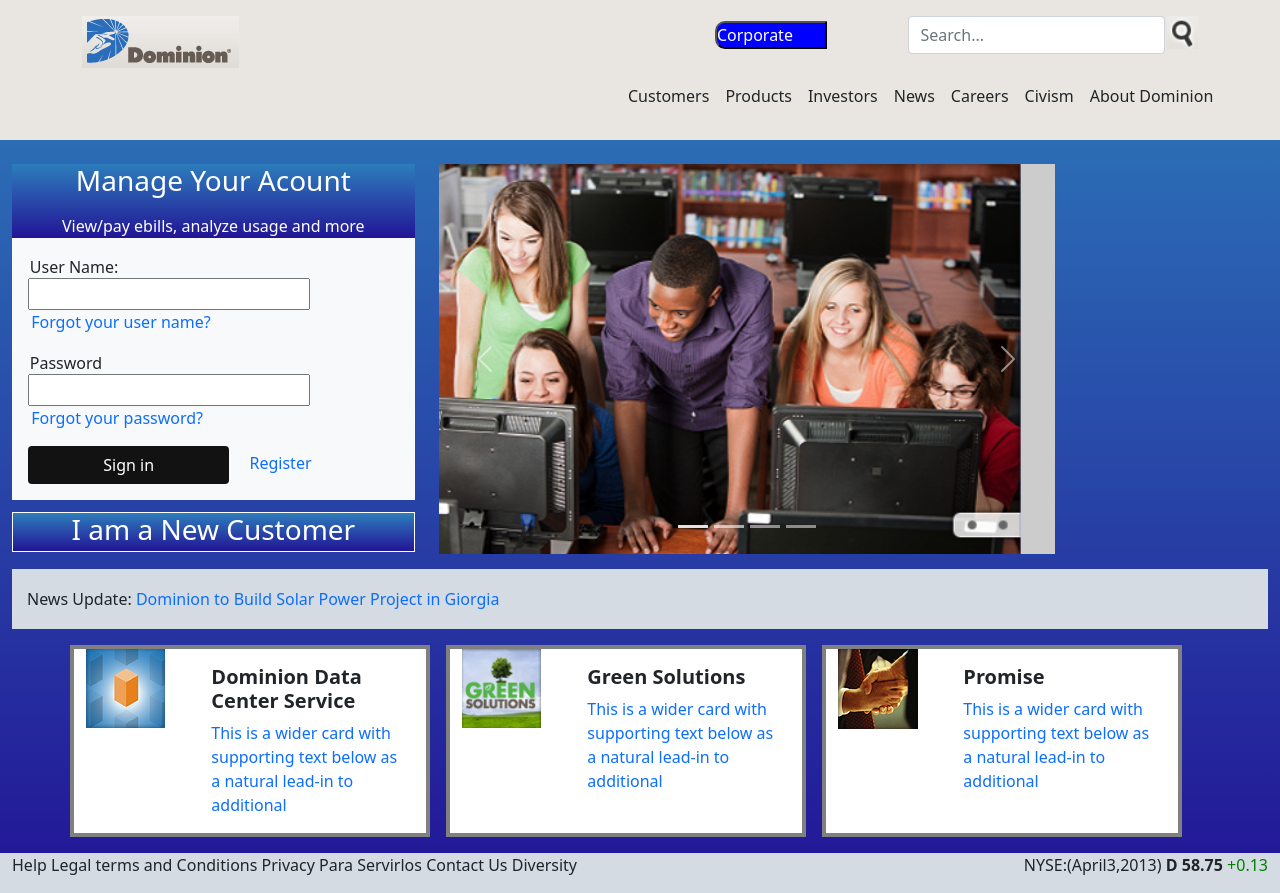
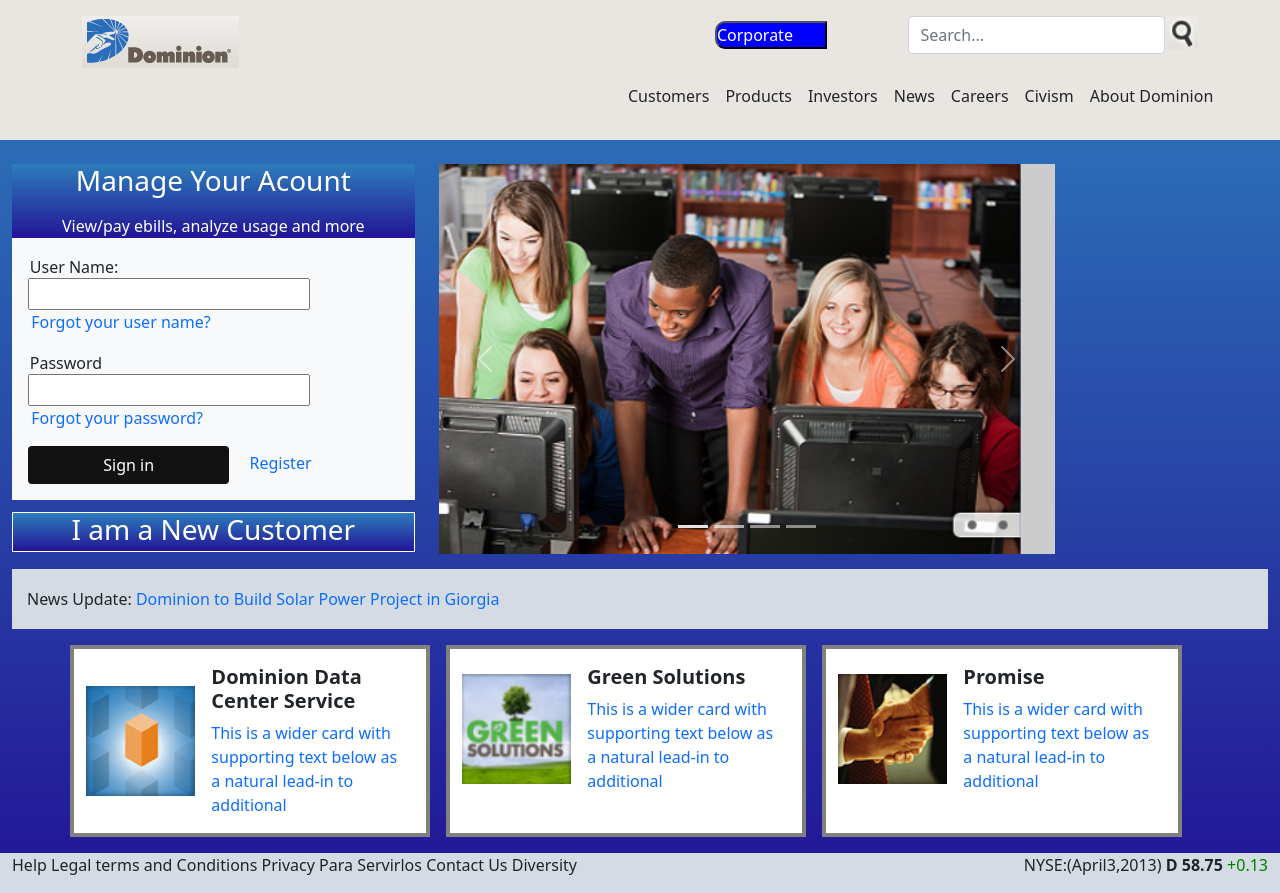
Before and after one commit to moniquin19/prueba_html_css, a plain HTML site: page index.html in a window 1280 px wide. Drawn offline with nearby package versions, Linux system fonts and the light colour scheme; placeholder pictures from the web are drawn by us.

Commit message:
pre-fin prueba

```diff
--- a/assets/css/style.css
+++ b/assets/css/style.css
@@ -99,8 +99,14 @@ label {
     border: 4px solid gray;
 }
 
-.card img {
-    vertical-align: middle;
+.box {
+    display: flex;
+    align-items: center;
+    justify-content: center;
+}
+
+.box .imagenes {
+    width: 120%;
 }
 
 
--- a/index.html
+++ b/index.html
@@ -106,8 +106,8 @@
                 <section class="row">
                     <div class="card mb-3 col-md-4" style="max-width: 360px;">
                         <div class="row g-0">
-                            <div class="col-md-4">
-                                <img src="assets/img/data_center.png" class="img" alt="...">
+                            <div class="col-md-4 box">
+                                <img src="assets/img/data_center.png" class="imagenes" alt="...">
                             </div>
                             <div class="col-md-8">
                                 <div class="card-body ">
@@ -119,8 +119,8 @@
                     </div>
                     <div class="card mb-3 col-md-4 mx-3" style="max-width: 360px; ">
                         <div class="row g-0 ">
-                            <div class="col-md-4 ">
-                                <img src="assets/img/green_solutions.png" class="img " alt="... ">
+                            <div class="col-md-4 box ">
+                                <img src="assets/img/green_solutions.png" class="imagenes" alt="... ">
                             </div>
                             <div class="col-md-8 ">
                                 <div class="card-body ">
@@ -132,8 +132,8 @@
                     </div>
                     <div class="card mb-3 col-md-4" style="max-width: 360px; ">
                         <div class="row g-0 ">
-                            <div class="col-md-4 ">
-                                <img src="assets/img/promise.png" class="img " alt="... ">
+                            <div class="col-md-4 box ">
+                                <img src="assets/img/promise.png" class="imagenes" alt="... ">
                             </div>
                             <div class="col-md-8 ">
                                 <div class="card-body ">
```
